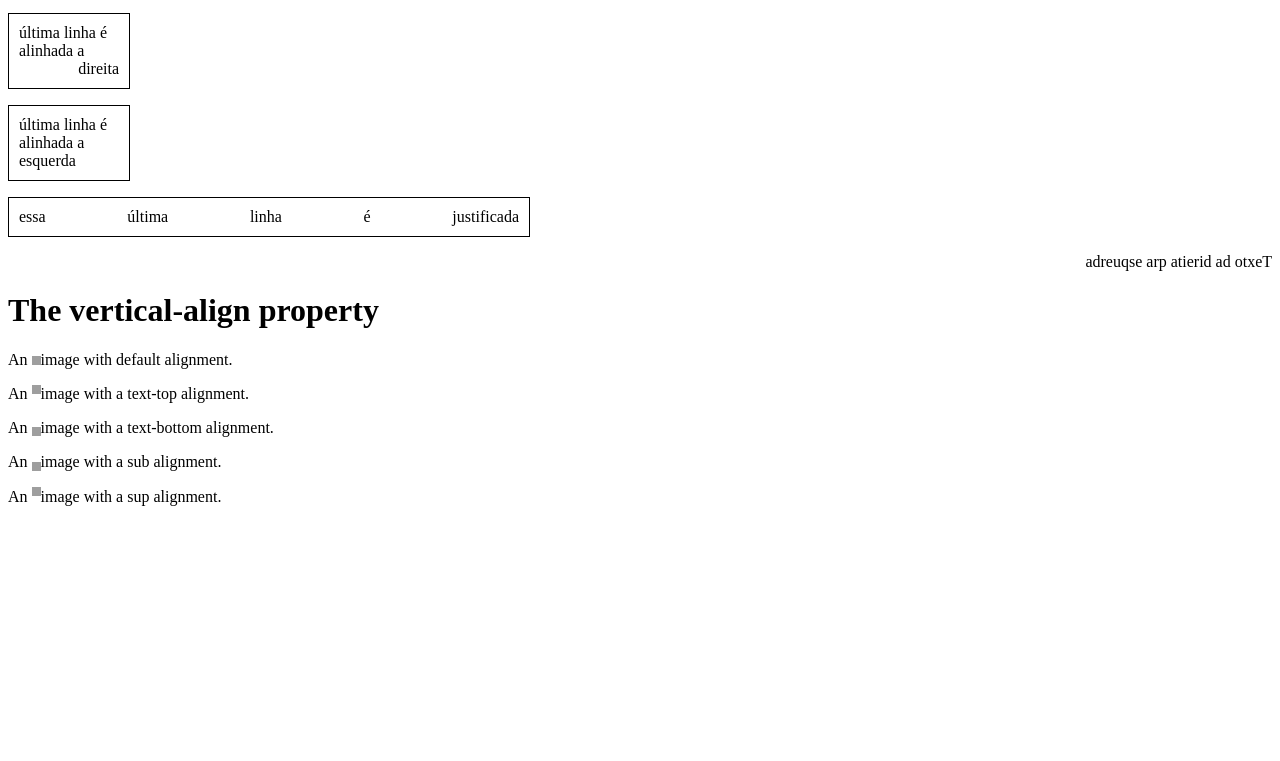
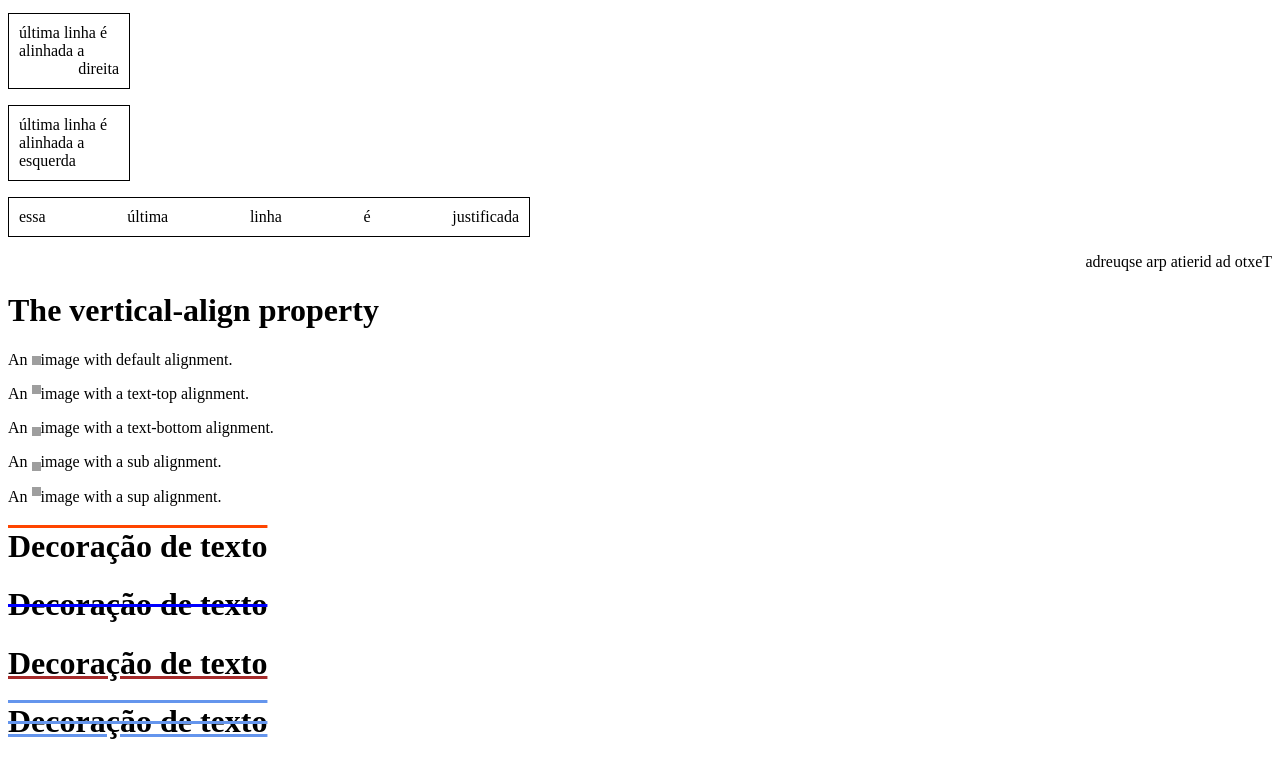
Before and after one commit to Chi0x03/html-css-js, a plain HTML site: page index.html in a window 1280 px wide. Shown: the part 3959-4720 px from the top of the page. Before the commit the page ends 4481 px from the top, so only its background shows below. Drawn offline with Linux system fonts and the light colour scheme; grey boxes are pictures that could not be loaded; a web font is replaced by a local one.

Commit message:
text-decoration

```diff
--- a/index.html
+++ b/index.html
@@ -17,7 +17,7 @@
         </div>
     </nav>
 
-    <h1 class="fonte-foda">Seita dos Mongo</h1>
+    <h1 class="fonte-foda /*text-decoration-underline*/">Seita dos Mongo</h1>
 
     <h1 class="foda">Cabeça de bosta</h1>
 
@@ -140,6 +140,10 @@
     <p>An <img class="e" src="sqpurple.gif" width="9" height="9">image with a sup alignment.</p>
 
     <!-- https://www.w3schools.com/css/css_text_decoration.asp -->
+    <h1 class="text-decoration-overline">Decoração de texto</h1>
+    <h1 class="text-decoration-line-through">Decoração de texto</h1>
+    <h1 class="text-decoration-underline">Decoração de texto</h1>
+    <h1 class="text-decoration-tudo">Decoração de texto</h1>
 
 
 </body>
--- a/style.css
+++ b/style.css
@@ -217,3 +217,28 @@ p.ex1 {
 .e {
     vertical-align: super;
 }
+
+.text-decoration-overline{
+    text-decoration-line: overline;
+    text-decoration-color: orangered;
+}
+
+.text-decoration-line-through {
+    text-decoration-line: line-through;
+    text-decoration-color: blue;
+}
+
+.text-decoration-underline {
+    text-decoration-line: underline;
+    text-decoration-color: #DBF227;
+}
+
+.text-decoration-underline {
+    text-decoration-line: underline;
+    text-decoration-color: brown;
+}
+
+.text-decoration-tudo {
+    text-decoration-line: underline overline line-through;
+    text-decoration-color: cornflowerblue;
+}
```
Also changed, not shown: main.js (+8 -4 lines).
